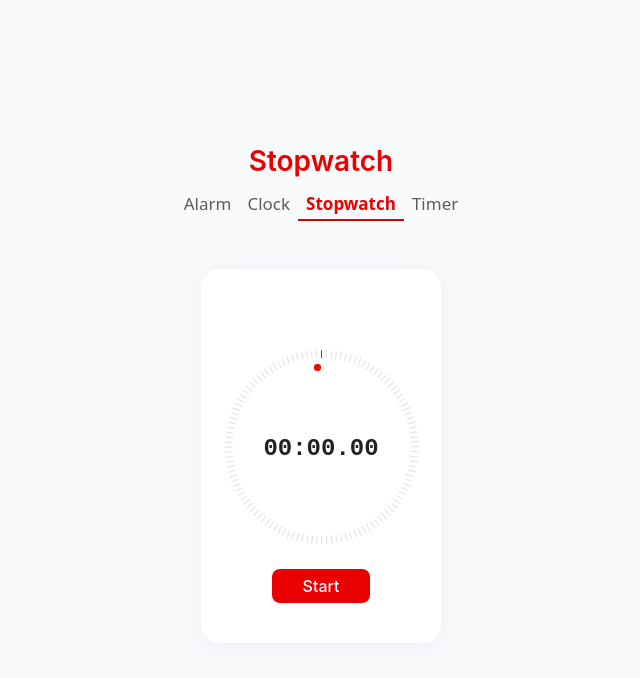
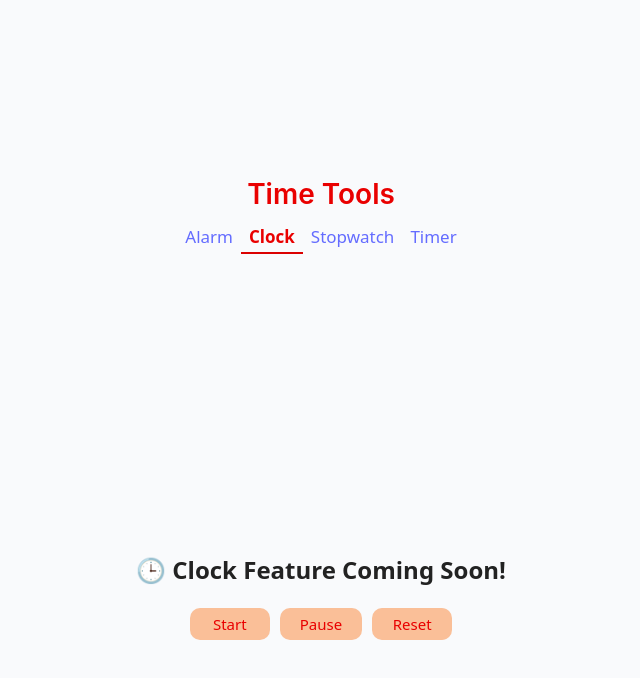
Before and after one commit to sushantshinde7/react-time-tools, a React app: page /clock in a window 1280 px wide. Shown: the top 678 px of the page, without its empty margins (319-959 px from the left). Built offline with nearby package versions, Linux system fonts and the light colour scheme; the HTML template or start-up script is replaced by a standard one.

Commit message:
feat(router): add route-based navigation for Stopwatch, Alarm, Clock, Timer

```diff
--- a/package.json
+++ b/package.json
@@ -11,7 +11,8 @@
   },
   "dependencies": {
     "react": "^19.1.1",
-    "react-dom": "^19.1.1"
+    "react-dom": "^19.1.1",
+    "react-router-dom": "^6.30.1"
   },
   "devDependencies": {
     "@eslint/js": "^9.36.0",
--- a/src/App.css
+++ b/src/App.css
@@ -3,8 +3,10 @@
   flex-direction: column;
   align-items: center;
   justify-content: center;
-  height: 100vh;  /* Full screen height */
-  width: 100vw;   /* Full screen width */
+  height: 100vh;
+  /* Full screen height */
+  width: 100vw;
+  /* Full screen width */
   background: #f9fafc;
   text-align: center;
 }
@@ -14,7 +16,8 @@
   font-size: 28px;
   font-weight: 600;
   color: #e90000;
-  margin-bottom: 12px; /* space between title and card */
+  margin-bottom: 12px;
+  /* space between title and card */
 }
 
 .tabs {
@@ -27,8 +30,8 @@
 }
 
 .tab {
+  cursor: pointer;
   padding: 2px 8px;
-  transition: color 0.2s;
 }
 
 .tab.active {
--- a/src/App.jsx
+++ b/src/App.jsx
@@ -1,45 +1,49 @@
-import React, { useState } from "react";
+// src/App.jsx
+import React, { Suspense, lazy } from "react";
+import { BrowserRouter as Router, Routes, Route, NavLink, Navigate } from "react-router-dom";
 import "./App.css";
-import Stopwatch from "./components/Stopwatch";
-import Alarm from "./components/Alarm";
-import Clock from "./components/Clock";
-import Timer from "./components/Timer";
+
+// lazy load components for better performance (optional)
+const Stopwatch = lazy(() => import("./components/Stopwatch/Stopwatch"));
+const Alarm = lazy(() => import("./components/Alarm/Alarm"));
+const Clock = lazy(() => import("./components/Clock/Clock"));
+const Timer = lazy(() => import("./components/Timer/Timer"));
 
 export default function App() {
-  const [activeTab, setActiveTab] = useState("Stopwatch");
+  return (
+    <Router>
+      <div className="app-root">
+        <h1 className="app-title">Time Tools</h1>
 
-  const renderTab = () => {
-    switch (activeTab) {
-      case "Alarm":
-        return <Alarm />;
-      case "Clock":
-        return <Clock />;
-      case "Stopwatch":
-        return <Stopwatch />;
-      case "Timer":
-        return <Timer />;
-      default:
-        return <Stopwatch />;
-    }
-  };
+        <nav className="tabs" role="tablist" aria-label="Time tools">
+          <NavLink to="/alarm" className={({ isActive }) => `tab ${isActive ? "active" : ""}`}>
+            Alarm
+          </NavLink>
+          <NavLink to="/clock" className={({ isActive }) => `tab ${isActive ? "active" : ""}`}>
+            Clock
+          </NavLink>
+          <NavLink to="/stopwatch" className={({ isActive }) => `tab ${isActive ? "active" : ""}`}>
+            Stopwatch
+          </NavLink>
+          <NavLink to="/timer" className={({ isActive }) => `tab ${isActive ? "active" : ""}`}>
+            Timer
+          </NavLink>
+        </nav>
 
-  return (
-    <div className="app-root">
-      <h1 className="app-title">{activeTab}</h1>
-
-      <div className="tabs">
-        {["Alarm", "Clock", "Stopwatch", "Timer"].map((tab) => (
-          <span
-            key={tab}
-            className={`tab ${activeTab === tab ? "active" : ""}`}
-            onClick={() => setActiveTab(tab)}
-          >
-            {tab}
-          </span>
-        ))}
+        <main className="tab-content">
+          <Suspense fallback={<div style={{textAlign:"center", padding:20}}>Loading…</div>}>
+            <Routes>
+              <Route path="/" element={<Navigate replace to="/stopwatch" />} />
+              <Route path="/stopwatch" element={<Stopwatch />} />
+              <Route path="/alarm" element={<Alarm />} />
+              <Route path="/clock" element={<Clock />} />
+              <Route path="/timer" element={<Timer />} />
+              {/* 404 fallback */}
+              <Route path="*" element={<div style={{padding:20}}>Page not found</div>} />
+            </Routes>
+          </Suspense>
+        </main>
       </div>
-
-      <div className="tab-content">{renderTab()}</div>
-    </div>
+    </Router>
   );
 }
--- a/src/components/Clock.jsx
+++ b/src/components/Clock/Clock.jsx
@@ -1,5 +1,5 @@
 import React from "react";
-import "./Stopwatch.css";
+import "./Clock.css";
 
 export default function Clock() {
   return (
```
Also changed, not shown: src/components/Alarm/Alarm.css (renamed from src/components/Alarm.css), src/components/Alarm/Alarm.jsx (renamed from src/components/Alarm.jsx), src/components/Clock/Clock.css (renamed from src/components/Clock.css), src/components/Stopwatch/Stopwatch.css (renamed from src/components/Stopwatch.css), src/components/Stopwatch/Stopwatch.jsx (renamed from src/components/Stopwatch.jsx), src/components/Timer/Timer.css (renamed from src/components/Timer.css), src/components/Timer/Timer.jsx (renamed from src/components/Timer.jsx), 1 other file (tests, documents, lock files or other folders).
